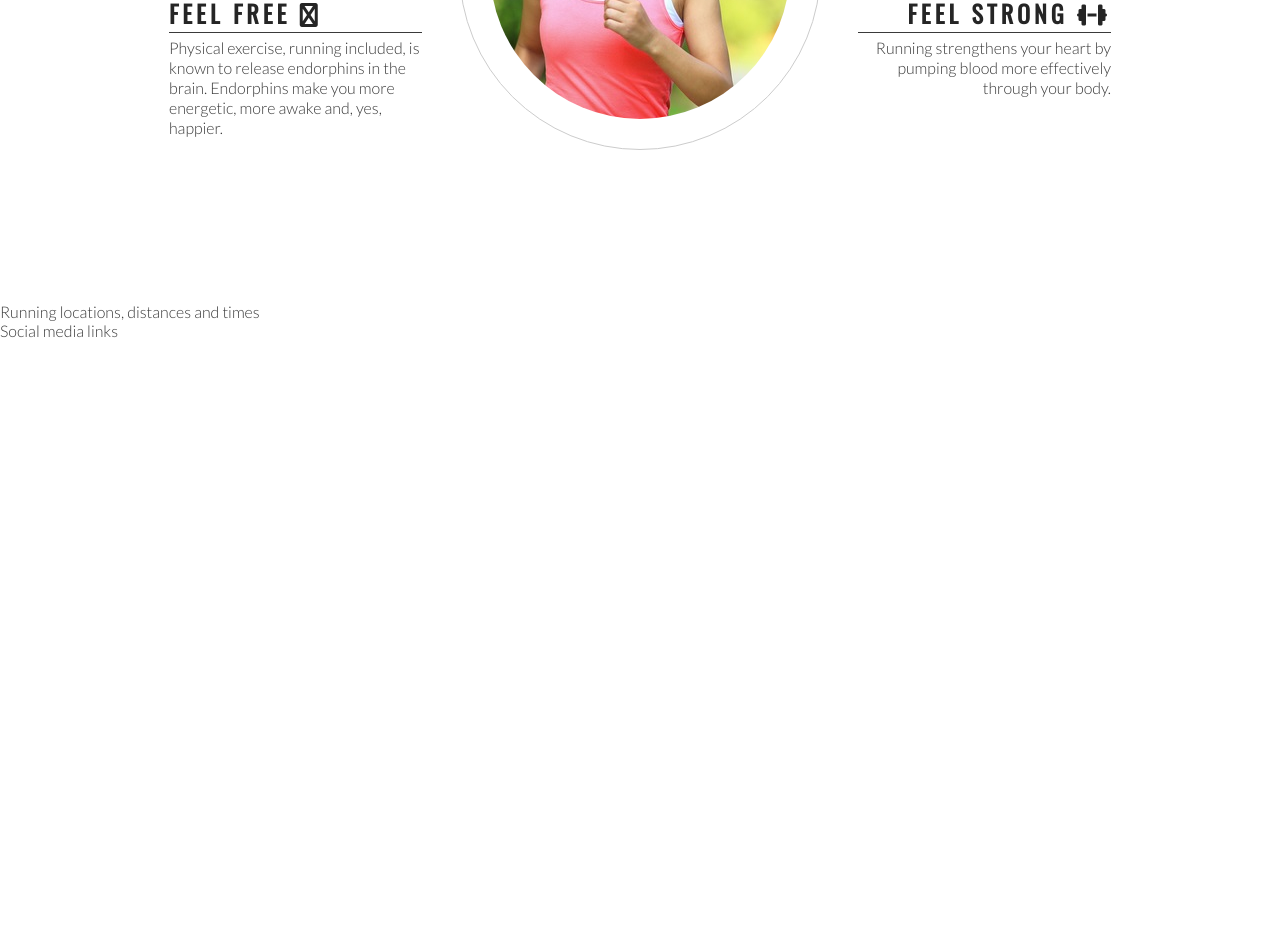
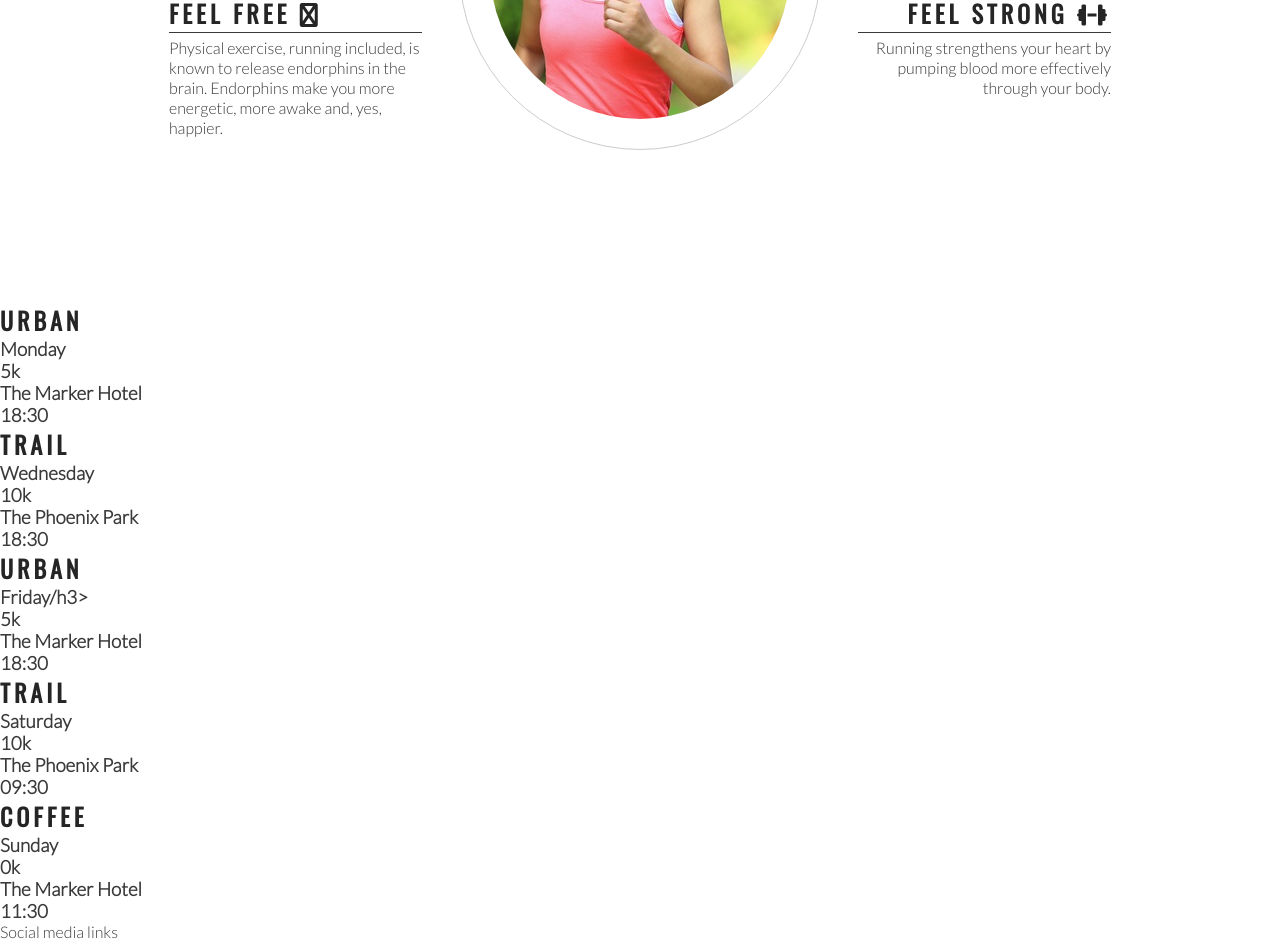
Before and after one commit to andyk8872/love-running, a plain HTML site: page index.html in a window 1280 px wide. Shown: the part 993-1934 px from the top of the page. Before the commit the page ends 1333 px from the top, so only its background shows below. Drawn offline with nearby package versions, Linux system fonts and the light colour scheme.

Commit message:
Add meetup times main structure

```diff
--- a/index.html
+++ b/index.html
@@ -81,7 +81,41 @@
         </div>
     </section>
     <section>
-        Running locations, distances and times
+        <div>
+            <h2>Urban</h2>
+            <h3>Monday</h3>
+            <h3>5k</h3>
+            <h3>The Marker Hotel</h3>
+            <h3>18:30</h3>
+        </div>
+        <div>
+            <h2>Trail<h2>
+            <h3>Wednesday</h3>
+            <h3>10k</h3>
+            <h3>The Phoenix Park</h3>
+            <h3>18:30</h3>
+        </div>
+        <div>
+            <h2>Urban</h2>
+            <h3>Friday/h3>
+            <h3>5k</h3>
+            <h3>The Marker Hotel</h3>
+            <h3>18:30</h3>
+        </div>
+        <div>
+            <h2>Trail</h2>
+            <h3>Saturday</h3>
+            <h3>10k</h3>
+            <h3>The Phoenix Park</h3>
+            <h3>09:30</h3>
+        </div>
+        <div>
+            <h2>Coffee</h2>
+            <h3>Sunday</h3>
+            <h3>0k</h3>
+            <h3>The Marker Hotel</h3>
+            <h3>11:30</h3>
+        </div>
     </section>
     <footer>
         Social media links
```
